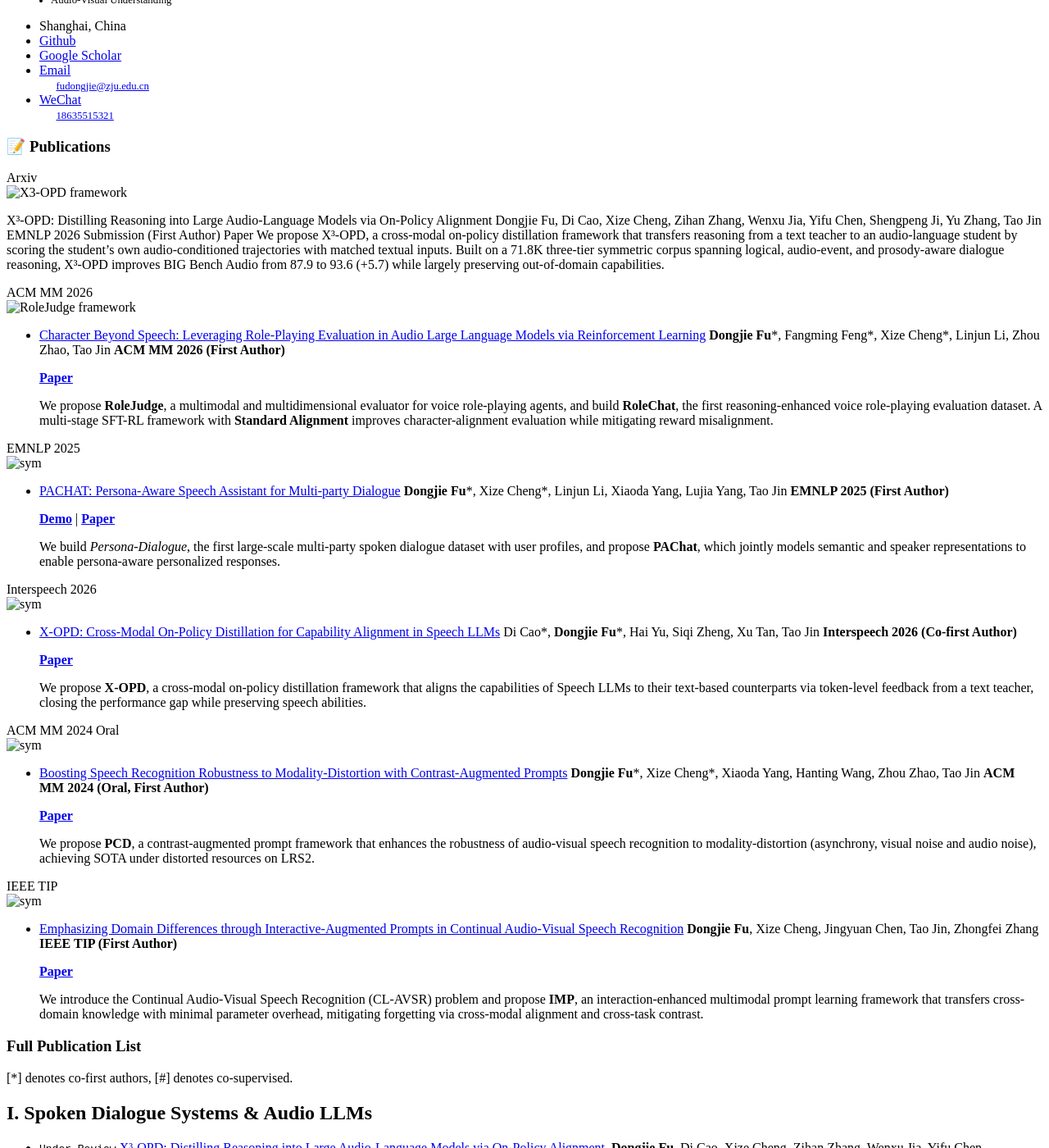
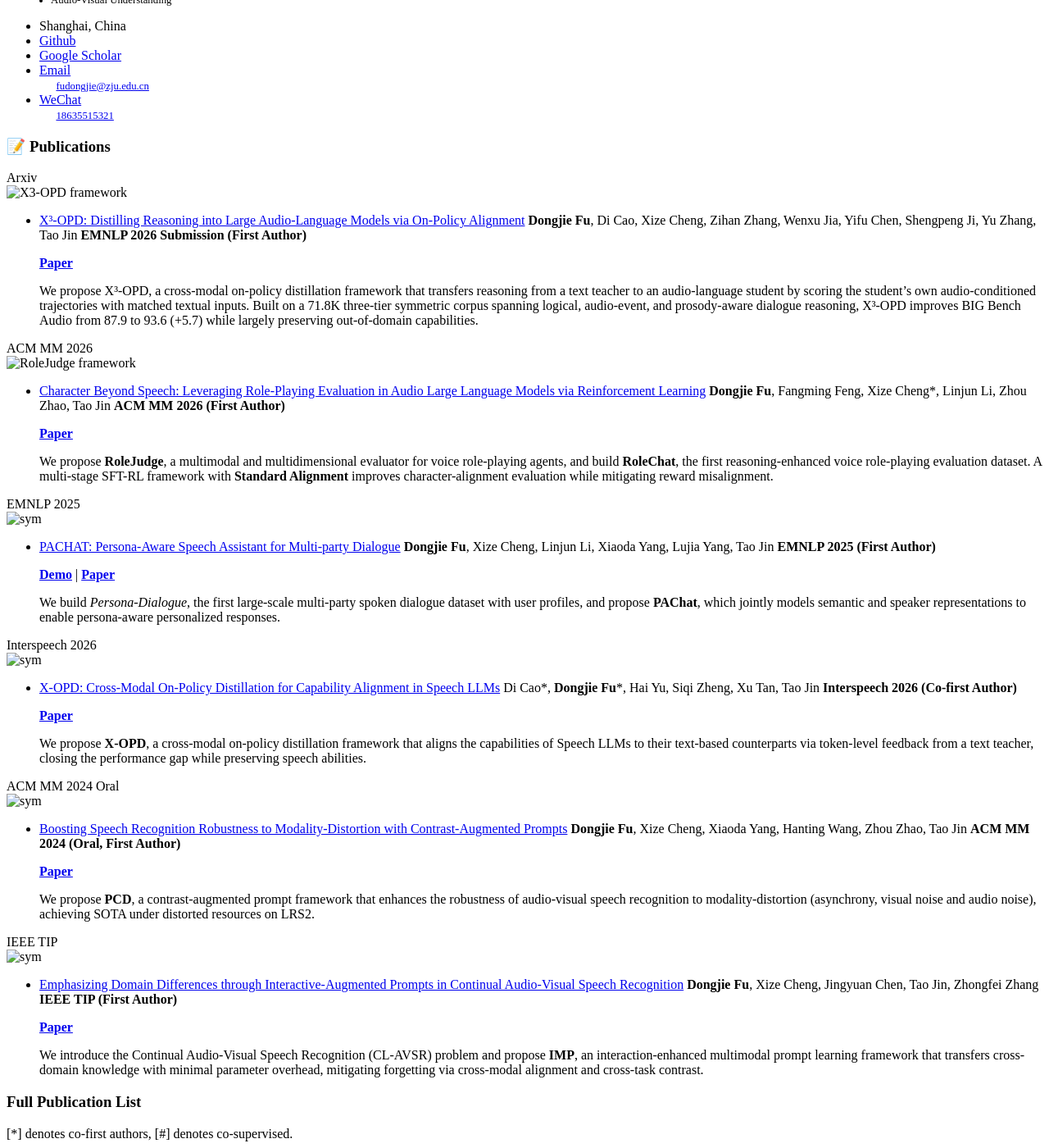
Before and after one commit to ballooncatt/ballooncatt.github.io, a Jekyll site: the page built from _pages/includes/pub.md, in a window 1280 px wide and 1400 px high, scrolled down 393 px. Shown: the whole window at 82% size. Built offline with Jekyll 4.4.1, drawn with Linux system fonts in a browser that asks for light colours; our own code applies the rules of GitHub Pages for plain Markdown files; some of the changed text lies outside the part shown.

Commit message:
Update pub.md

```diff
--- a/_pages/includes/pub.md
+++ b/_pages/includes/pub.md
@@ -2,8 +2,10 @@
 
 <div class='paper-box'><div class='paper-box-image'><div><div class="badge">Arxiv</div><img src='images/models/EMNLP2026/x3opd_framework.svg' alt="X3-OPD framework" width="100%"></div></div>
 <div class='paper-box-text' markdown="1">
-X³-OPD: Distilling Reasoning into Large Audio-Language Models via On-Policy Alignment Dongjie Fu, Di Cao, Xize Cheng, Zihan Zhang, Wenxu Jia, Yifu Chen, Shengpeng Ji, Yu Zhang, Tao Jin EMNLP 2026 Submission (First Author)
-  Paper
+- [X³-OPD: Distilling Reasoning into Large Audio-Language Models via On-Policy Alignment](https://arxiv.org/abs/2607.21550v1) **Dongjie Fu**, Di Cao, Xize Cheng, Zihan Zhang, Wenxu Jia, Yifu Chen, Shengpeng Ji, Yu Zhang, Tao Jin **EMNLP 2026 Submission (First Author)**
+
+  [**Paper**](https://arxiv.org/abs/2607.21550v1)
+
   We propose X³-OPD, a cross-modal on-policy distillation framework that transfers reasoning from a text teacher to an audio-language student by scoring the student's own audio-conditioned trajectories with matched textual inputs. Built on a 71.8K three-tier symmetric corpus spanning logical, audio-event, and prosody-aware dialogue reasoning, X³-OPD improves BIG Bench Audio from 87.9 to 93.6 (+5.7) while largely preserving out-of-domain capabilities.
 </div>
 </div>
@@ -12,7 +14,7 @@ X³-OPD: Distilling Reasoning into Large Audio-Language Models via On-Policy Ali
 <div class='paper-box'><div class='paper-box-image'><div><div class="badge">ACM MM 2026</div><img src='images/models/ACMMM2026/character.svg' alt="RoleJudge framework" width="100%"></div></div>
 <div class='paper-box-text' markdown="1">
 
-- [Character Beyond Speech: Leveraging Role-Playing Evaluation in Audio Large Language Models via Reinforcement Learning](https://arxiv.org/abs/2604.13804) **Dongjie Fu**\*, Fangming Feng\*, Xize Cheng\*, Linjun Li, Zhou Zhao, Tao Jin **ACM MM 2026 (First Author)**
+- [Character Beyond Speech: Leveraging Role-Playing Evaluation in Audio Large Language Models via Reinforcement Learning](https://arxiv.org/abs/2604.13804) **Dongjie Fu**, Fangming Feng, Xize Cheng\*, Linjun Li, Zhou Zhao, Tao Jin **ACM MM 2026 (First Author)**
 
   [**Paper**](https://arxiv.org/abs/2604.13804)
 
@@ -25,7 +27,7 @@ X³-OPD: Distilling Reasoning into Large Audio-Language Models via On-Policy Ali
 <div class='paper-box-text' markdown="1">
 
 
-- [PACHAT: Persona-Aware Speech Assistant for Multi-party Dialogue](https://aclanthology.org/2025.emnlp-main.1492/) **Dongjie Fu**\*, Xize Cheng\*, Linjun Li, Xiaoda Yang, Lujia Yang, Tao Jin **EMNLP 2025 (First Author)**
+- [PACHAT: Persona-Aware Speech Assistant for Multi-party Dialogue](https://aclanthology.org/2025.emnlp-main.1492/) **Dongjie Fu**, Xize Cheng, Linjun Li, Xiaoda Yang, Lujia Yang, Tao Jin **EMNLP 2025 (First Author)**
 
   [**Demo**](https://persona-dialogue.github.io/) \| [**Paper**](https://aclanthology.org/2025.emnlp-main.1492/)
 
@@ -49,7 +51,7 @@ X³-OPD: Distilling Reasoning into Large Audio-Language Models via On-Policy Ali
 <div class='paper-box'><div class='paper-box-image'><div><div class="badge">ACM MM 2024 Oral</div><img src='images/models/ACMMM2024/pcd.png' alt="sym" width="100%"></div></div>
 <div class='paper-box-text' markdown="1">
 
-- [Boosting Speech Recognition Robustness to Modality-Distortion with Contrast-Augmented Prompts](https://dl.acm.org/doi/abs/10.1145/3664647.3681347) **Dongjie Fu**\*, Xize Cheng\*, Xiaoda Yang, Hanting Wang, Zhou Zhao, Tao Jin **ACM MM 2024 (Oral, First Author)**
+- [Boosting Speech Recognition Robustness to Modality-Distortion with Contrast-Augmented Prompts](https://dl.acm.org/doi/abs/10.1145/3664647.3681347) **Dongjie Fu**, Xize Cheng, Xiaoda Yang, Hanting Wang, Zhou Zhao, Tao Jin **ACM MM 2024 (Oral, First Author)**
 
   [**Paper**](https://dl.acm.org/doi/abs/10.1145/3664647.3681347)
 
@@ -76,7 +78,7 @@ X³-OPD: Distilling Reasoning into Large Audio-Language Models via On-Policy Ali
 
 ## I. Spoken Dialogue Systems & Audio LLMs
 
-- ``Under Review`` [X³-OPD: Distilling Reasoning into Large Audio-Language Models via On-Policy Alignment.](https://arxiv.org/abs/2607.21550v1) **Dongjie Fu**, Di Cao, Xize Cheng, Zihan Zhang, Wenxu Jia, Yifu Chen, Shengpeng Ji, Yu Zhang, Tao Jin. *(EMNLP 2026 submission, First Author)*
+- ``Under Review`` [X³-OPD: Distilling Reasoning into Large Audio-Language Models via On-Policy Alignment.](https://arxiv.org/abs/2607.21550v1) **Dongjie Fu**\*, Di Cao\*, Xize Cheng, Zihan Zhang, Wenxu Jia, Yifu Chen, Shengpeng Ji, Yu Zhang, Tao Jin. *(EMNLP 2026 submission, First Author)*
 
 - ``ACMMM2026`` [Character Beyond Speech: Leveraging Role-Playing Evaluation in Audio Large Language Models via Reinforcement Learning.](https://arxiv.org/abs/2604.13804) **Dongjie Fu**\*, Fangming Feng\*, Xize Cheng\*, Linjun Li, Zhou Zhao, Tao Jin. *(First Author)*
 
```
